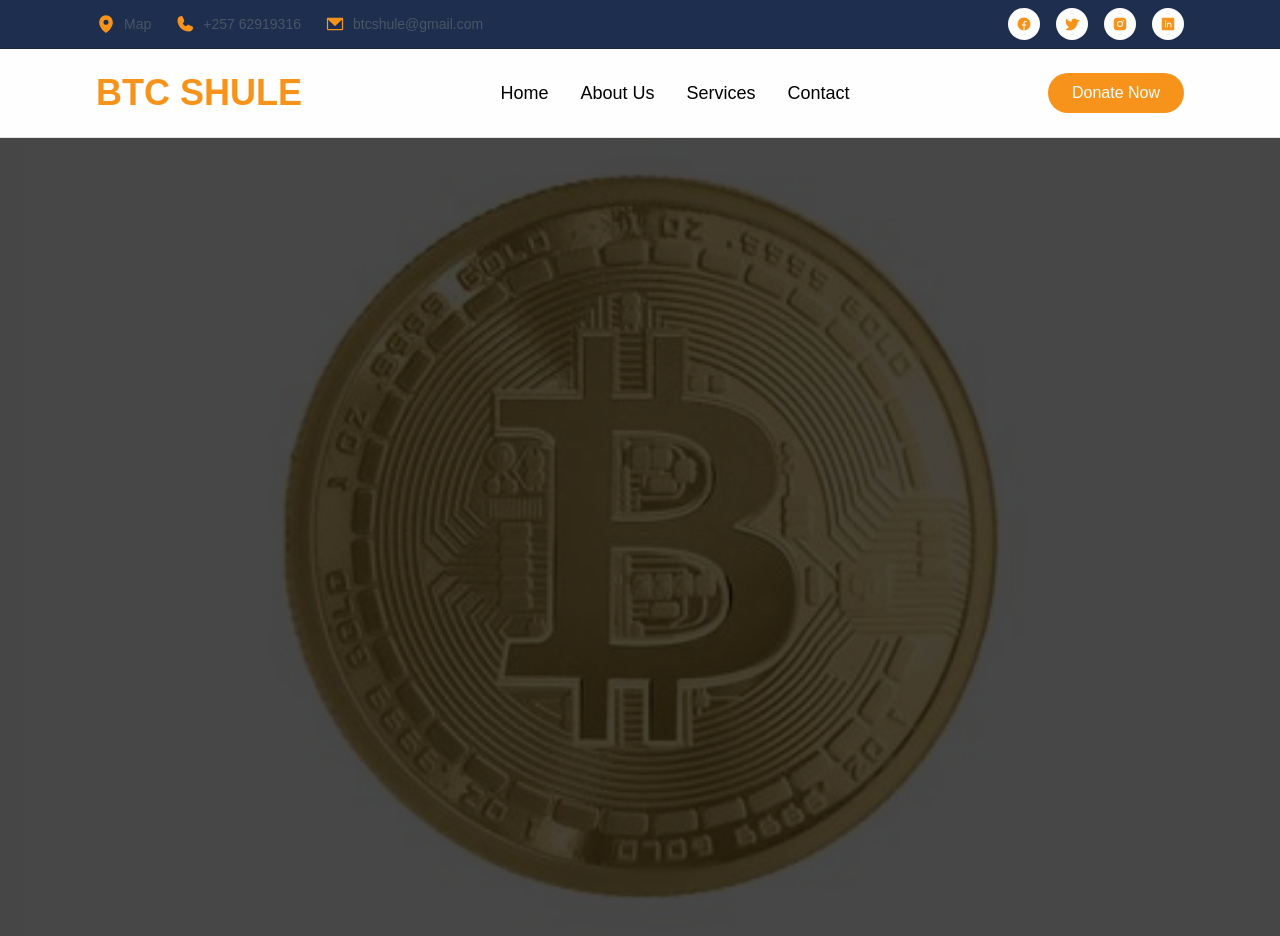
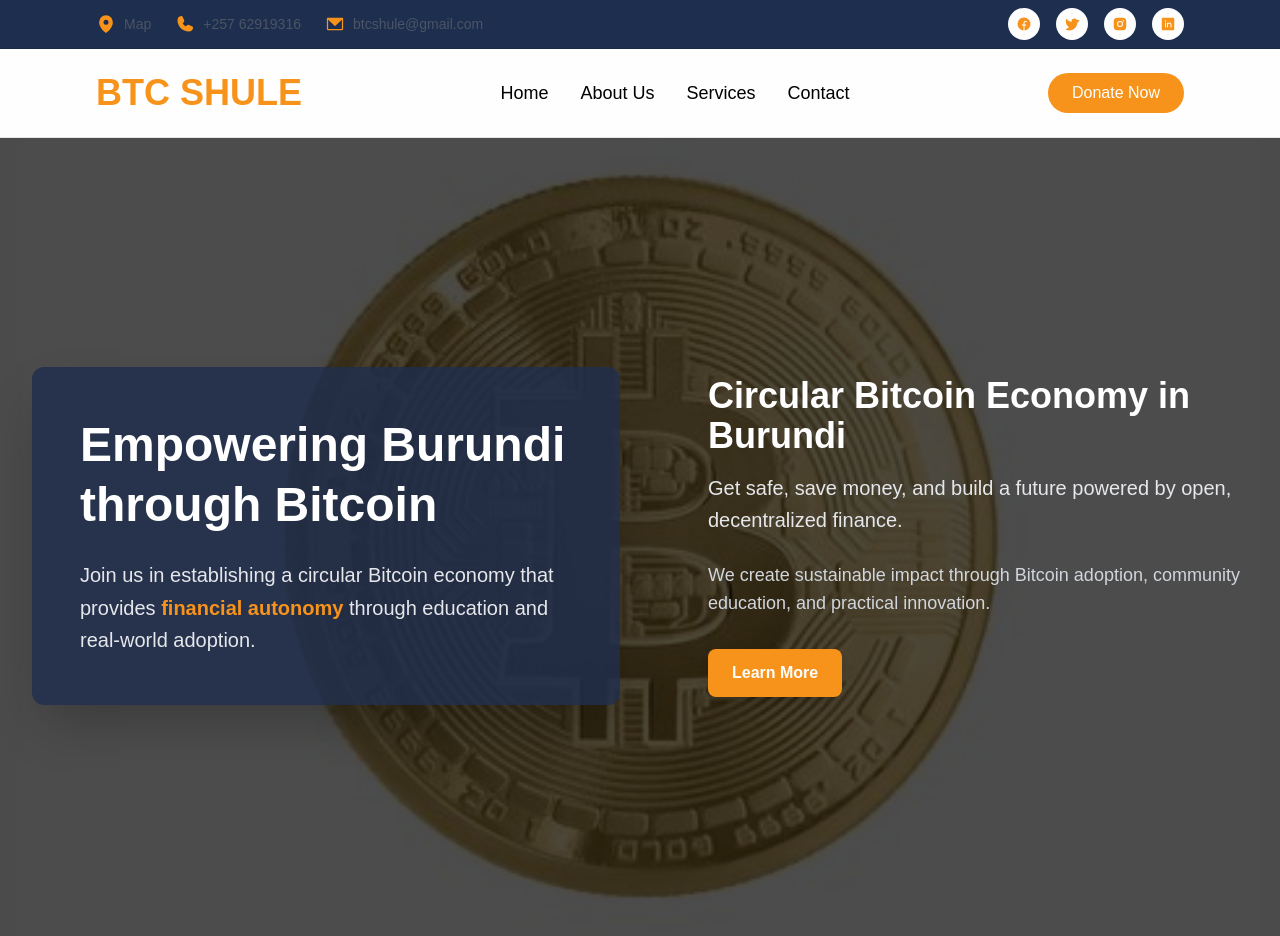
Before and after one commit to BTC-Shule/btc_shule_website, a Next.js app: page / in a window 1280 px wide. Built offline with nearby package versions, Linux system fonts and the light colour scheme.

Commit message:
feat: Create the hero section

```diff
--- a/src/components/Hero.tsx
+++ b/src/components/Hero.tsx
@@ -4,8 +4,49 @@ export default function Hero() {
       id="home"
       className="relative min-h-screen flex items-center bg-[url('/btchero.jpg')] bg-contain bg-center bg-no-repeat"
     >
-      <div className="absolute inset-0 bg-black/72"></div>
-      <div className="relative z-10 max-w-7xl mx-auto px-4 sm:px-6 lg:px-8 py-24"></div>
+      {/* Dark overlay */}
+      <div className="absolute inset-0 bg-black/70"></div>
+
+      {/* Content */}
+      <div className="relative z-10 max-w-7xl mx-auto px-4 sm:px-6 lg:px-8 py-24 w-full">
+        <div className="grid grid-cols-1 lg:grid-cols-2 gap-10 items-center">
+          {/* Left Column */}
+          <div className="bg-secondary-light/80 rounded-xl shadow-2xl p-8 md:p-12 text-white">
+            <h1 className="text-3xl md:text-5xl font-extrabold leading-tight mb-6">
+              Empowering Burundi through Bitcoin
+            </h1>
+            <p className="text-lg md:text-xl text-gray-200 leading-relaxed">
+              Join us in establishing a circular Bitcoin economy that provides{" "}
+              <span className="text-primary font-semibold">financial autonomy{" "}</span>
+              through education and real-world adoption.
+            </p>
+          </div>
+
+          {/* Right Column */}
+          <div className="text-white lg:pl-12">
+            <h2 className="text-2xl md:text-4xl font-bold mb-4">
+              Circular Bitcoin Economy in Burundi
+            </h2>
+            <p className="text-lg md:text-xl text-gray-200 leading-relaxed mb-6">
+              Get safe, save money, and build a future powered by open,
+              decentralized finance.
+            </p>
+            <p className="text-lg text-gray-300">
+              We create sustainable impact through Bitcoin adoption, community
+              education, and practical innovation.
+            </p>
+            {/* Call-to-action */}
+            <div className="mt-8">
+              <a
+                href="#services"
+                className="inline-block bg-primary hover:bg-primary-dark text-background font-semibold px-6 py-3 rounded-lg shadow-lg transition-colors"
+              >
+                Learn More
+              </a>
+            </div>
+          </div>
+        </div>
+      </div>
     </section>
   );
 }
--- a/src/components/Navbar.tsx
+++ b/src/components/Navbar.tsx
@@ -136,7 +136,7 @@ export default function Navbar() {
                       href="/#home"
                       className="flex-shrink-0 flex items-center gap-2 md:gap-3"
                     >
-                      <span className="font-extrabold text-4xl text-primary">
+                      <span className="font-extrabold text-3xl md:text-4xl text-primary">
                         BTC SHULE
                       </span>
                     </Link>
@@ -199,7 +199,7 @@ export default function Navbar() {
             ))}
             <Link
               href="/donate"
-              className="block bg-primary text-center rounded-2xl text-background hover:bg-primary/80 py-2 transition-colors"
+              className="block w-32 bg-primary text-center rounded-3xl text-background hover:bg-primary-dark py-2 transition-colors"
             >
               Donate Now
             </Link>
```
